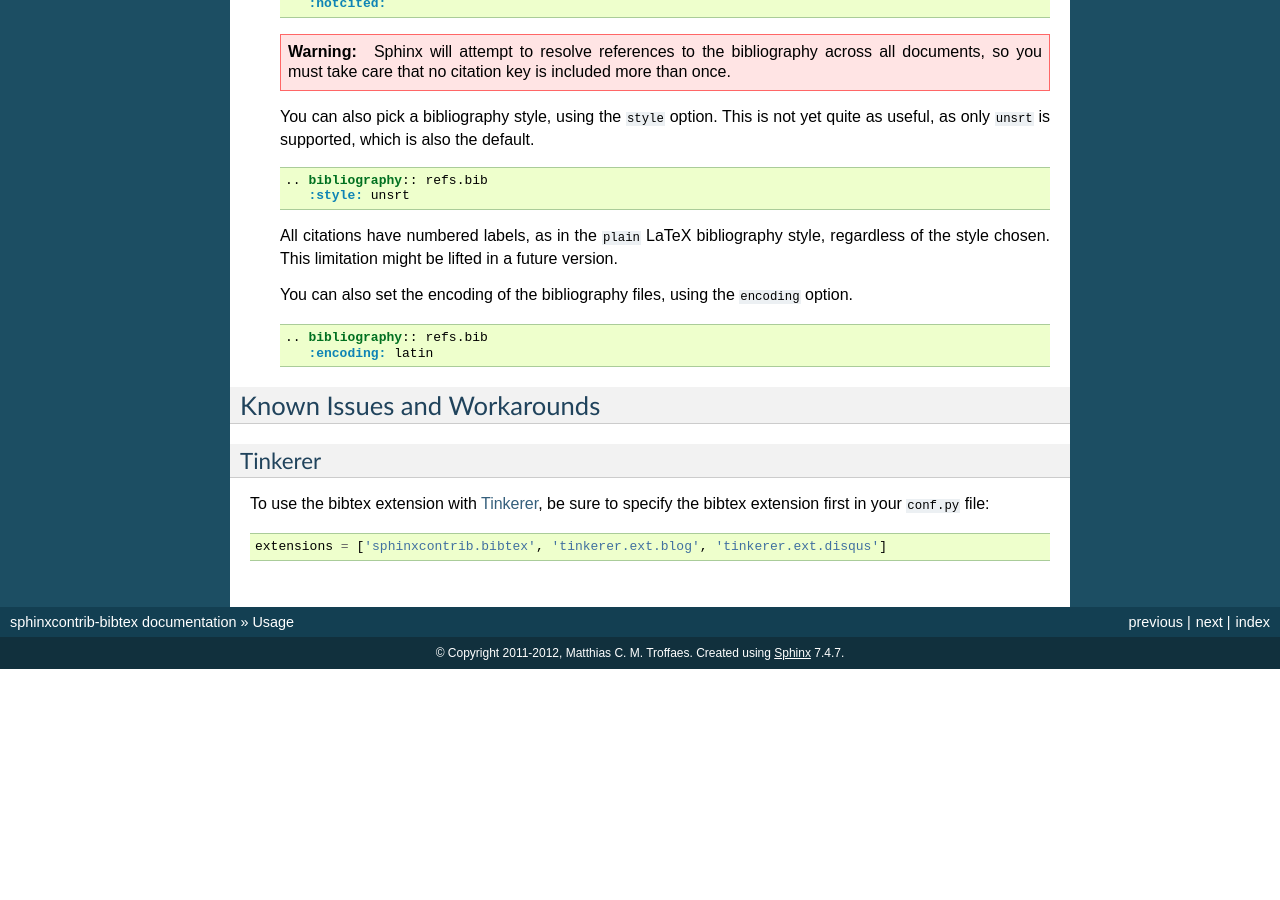
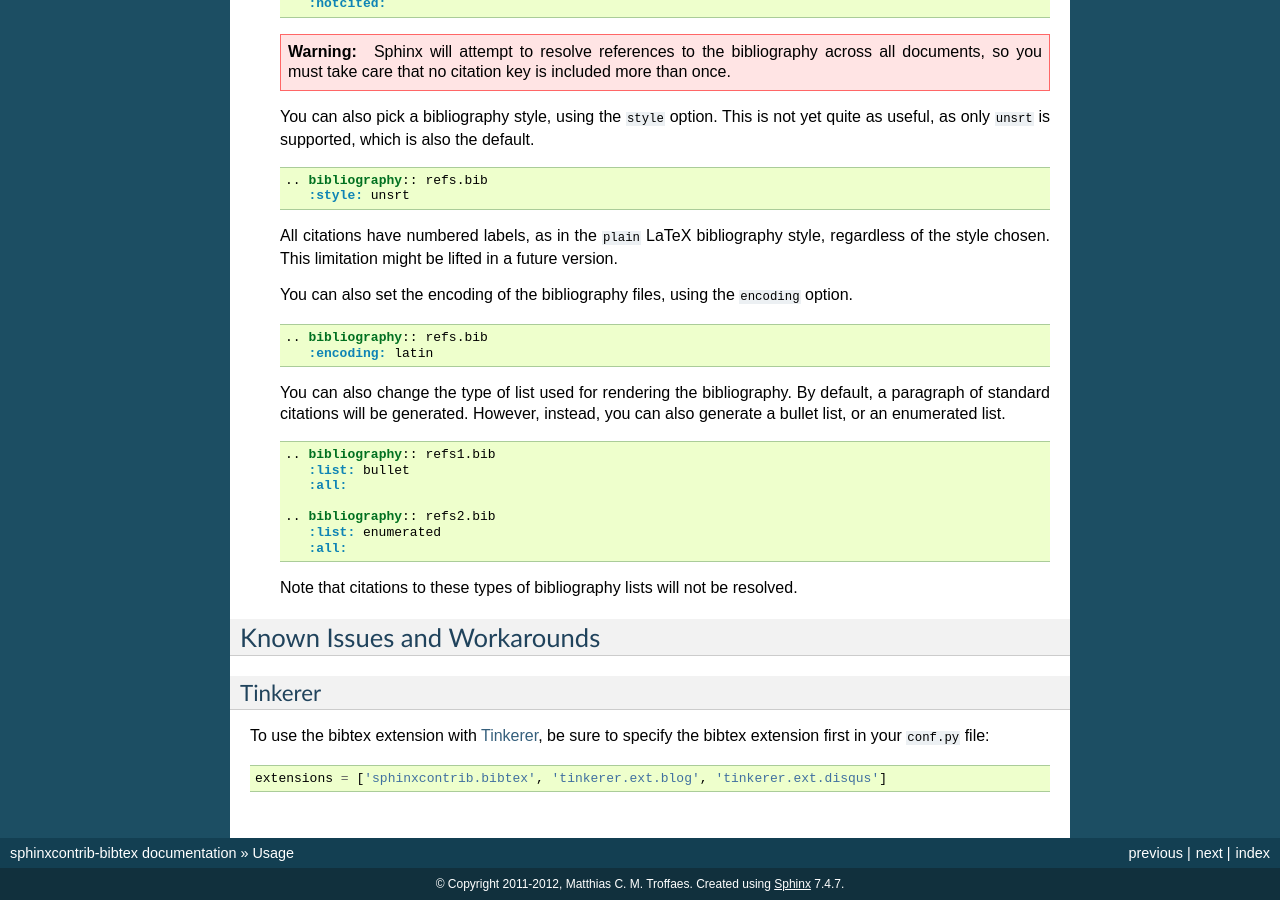
Before and after one commit to mcmtroffaes/sphinxcontrib-bibtex, a Sphinx documentation site: the page built from doc/usage.rst, in a window 1280 px wide and 900 px high, scrolled down 573 px. Built offline with Sphinx 7.4.7, drawn with Linux system fonts in a browser that asks for light colours; formulas are drawn with MathJax 3; pages that are not in the unit, such as notebooks, are missing from menus; before the commit the page ends 1242 px from its top, so only the background shows below that.

Commit message:
Document :list: option.

```diff
--- a/doc/usage.rst
+++ b/doc/usage.rst
@@ -65,6 +65,24 @@ Roles and Directives
      .. bibliography:: refs.bib
         :encoding: latin
 
+   You can also change the type of list used for rendering the
+   bibliography. By default, a paragraph of standard citations will be
+   generated. However, instead, you can also generate a bullet list,
+   or an enumerated list.
+
+   .. code-block:: rest
+
+     .. bibliography:: refs1.bib
+        :list: bullet
+        :all:
+
+     .. bibliography:: refs2.bib
+        :list: enumerated
+        :all:
+
+   Note that citations to these types of bibliography lists will not
+   be resolved.
+
 .. XXX not documenting disable-curly-bracket-strip for now; might remove it
 
    Finally, curly brackets are automatically removed when the bib file
```
Also changed, not shown: 1 other file.
